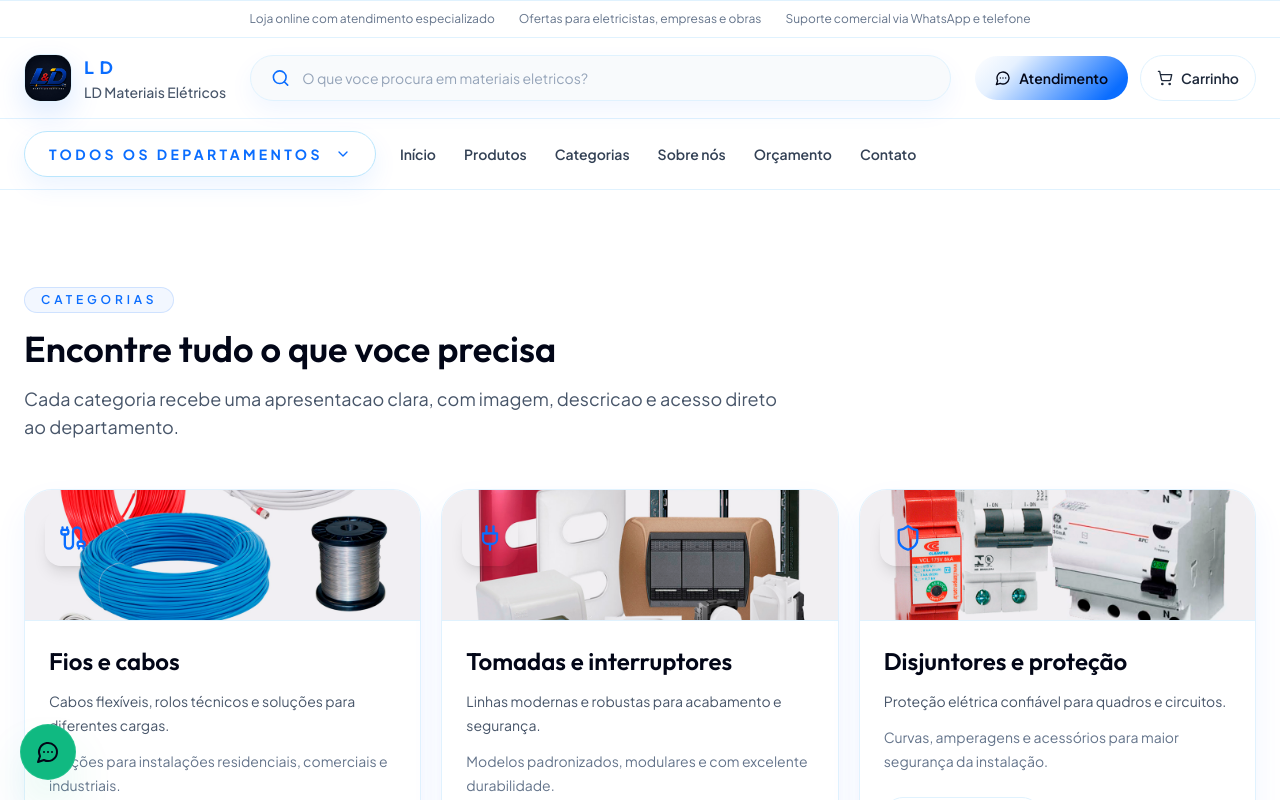
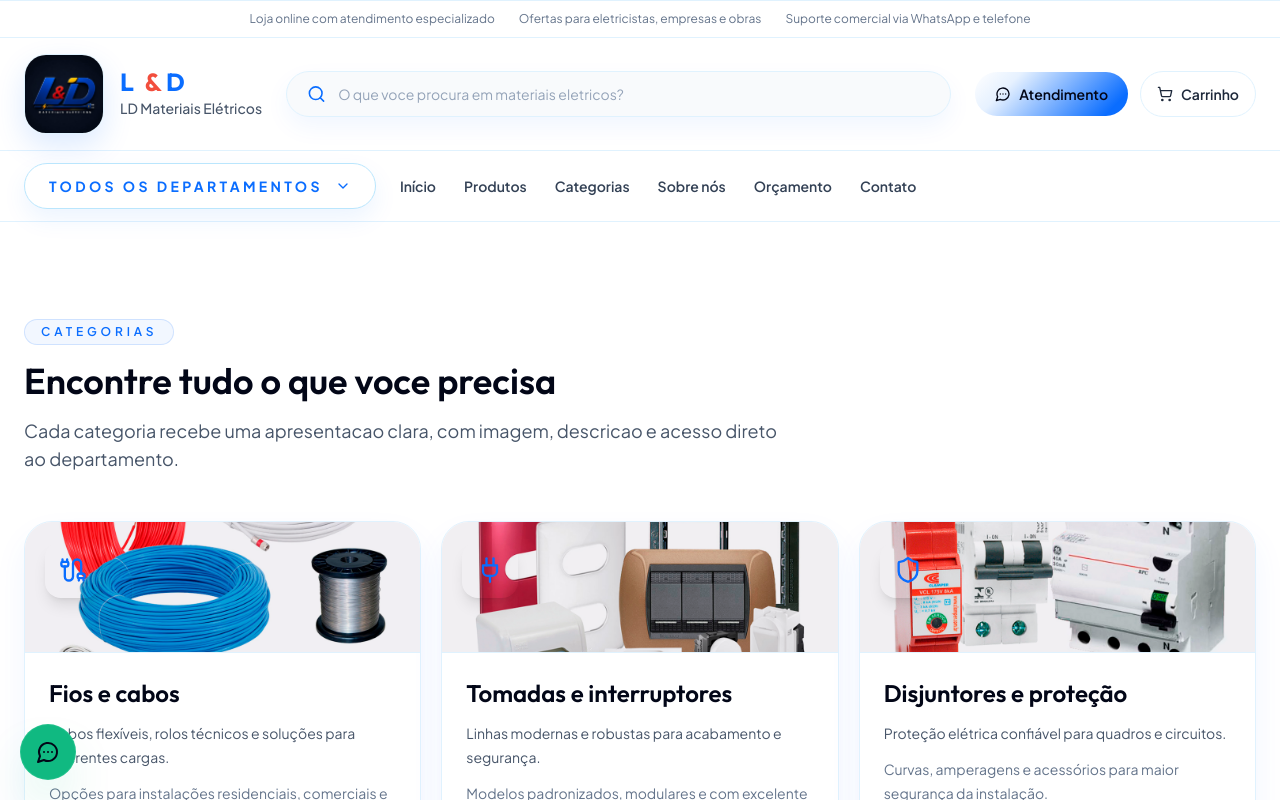
Before and after one commit to Codely24-bot/ldmateriaiseletricos, a React (Vite) app: page / in a window 1280 px wide. Shown: the top 800 px of the page. Built offline with nearby package versions, Linux system fonts and the light colour scheme.

Commit message:
Adjust header brand styling

```diff
--- a/src/components/layout/Header.tsx
+++ b/src/components/layout/Header.tsx
@@ -29,15 +29,19 @@ type HeaderProps = {
 
 function Brand() {
   return (
-    <div className="flex items-center gap-3 text-left">
+    <div className="flex items-center gap-4 text-left">
       <img
         src="/logo-real.jpeg"
         alt={companyInfo.name}
-        className="h-12 w-12 rounded-2xl border border-sky-100 object-cover object-center shadow-[0_12px_30px_rgba(10,109,255,0.14)]"
+        className="h-16 w-16 rounded-[22px] border border-sky-100 object-cover object-center shadow-[0_12px_30px_rgba(10,109,255,0.14)] sm:h-20 sm:w-20"
       />
-      <div>
-        <p className="font-display text-lg font-semibold tracking-[0.3em] text-brand-ocean">LD</p>
-        <p className="text-sm font-medium text-slate-600">{companyInfo.name}</p>
+      <div className="min-w-0">
+        <p className="font-display text-[1.35rem] font-bold uppercase leading-none tracking-[0.28em] text-brand-ocean sm:text-[1.55rem]">
+          <span>L</span>
+          <span className="mx-1 tracking-normal text-brand-red">&amp;</span>
+          <span>D</span>
+        </p>
+        <p className="mt-1 text-xs font-medium text-slate-600 sm:text-sm">{companyInfo.name}</p>
       </div>
     </div>
   );
```
